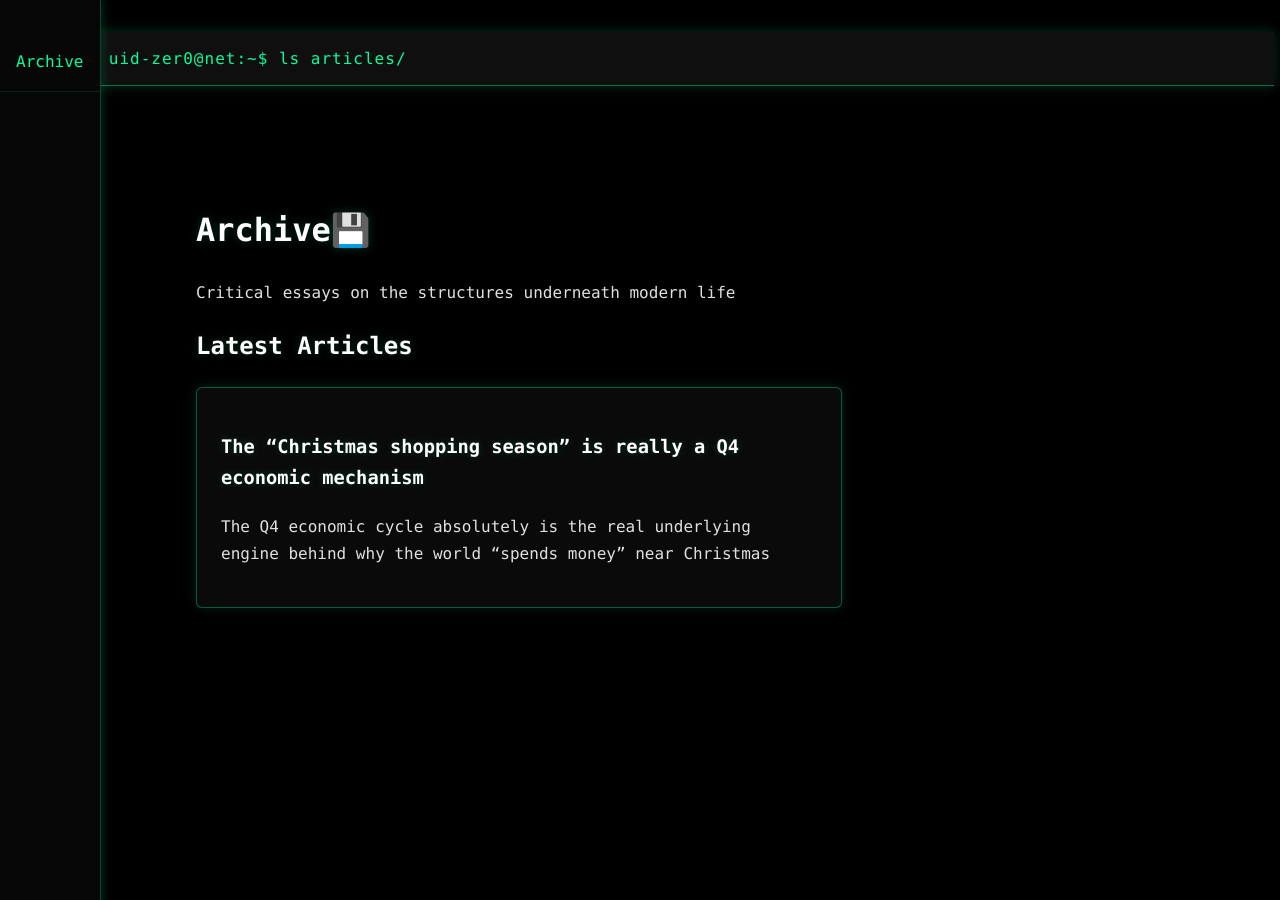
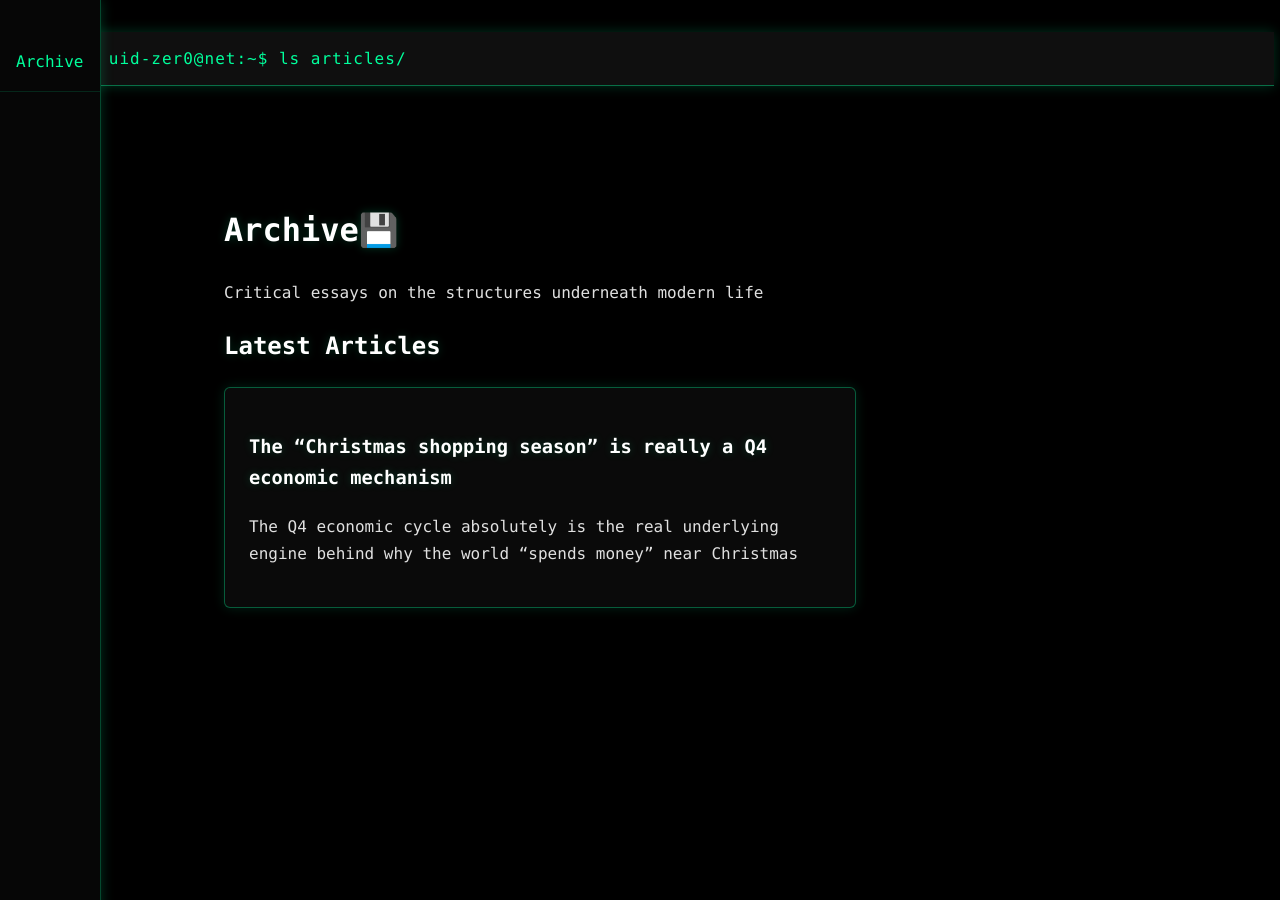
Before and after one commit to UID-ZER0/uid-zer0.github.io, a Jekyll site: the page built from index.md, in a window 1280 px wide. Built offline with Jekyll 4.4.1, drawn with Linux system fonts in a browser that asks for light colours.

Commit message:
Update style.css

```diff
--- a/assets/css/style.css
+++ b/assets/css/style.css
@@ -25,7 +25,7 @@ li {
   margin-bottom: 0.8rem;
 }
 .container {
-  margin-left: 50px; /* move content away from sidebar */
+  margin-left: 4rem; /* move content away from sidebar */
   max-width: 760px;
   padding: 2rem;
 }
```
